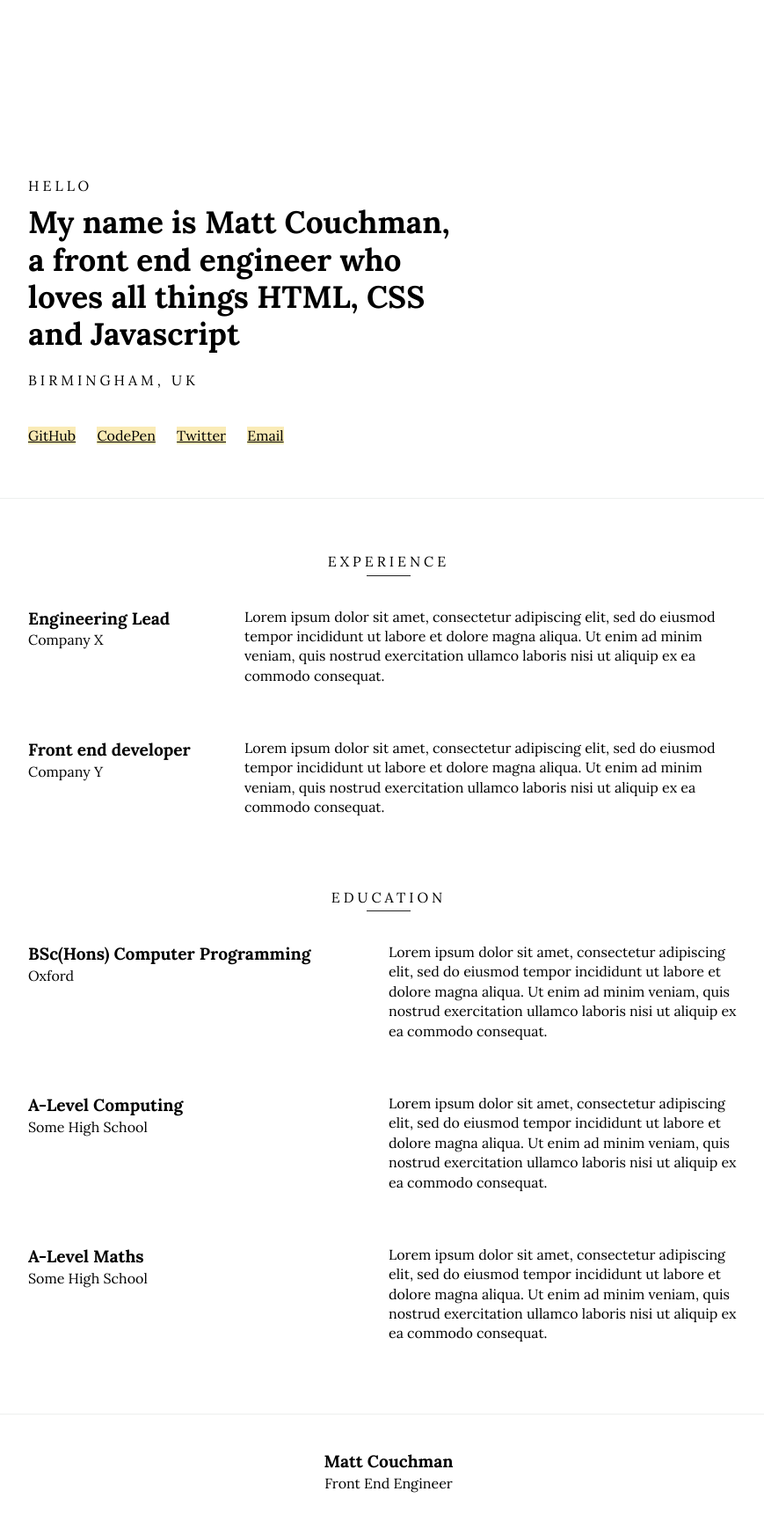
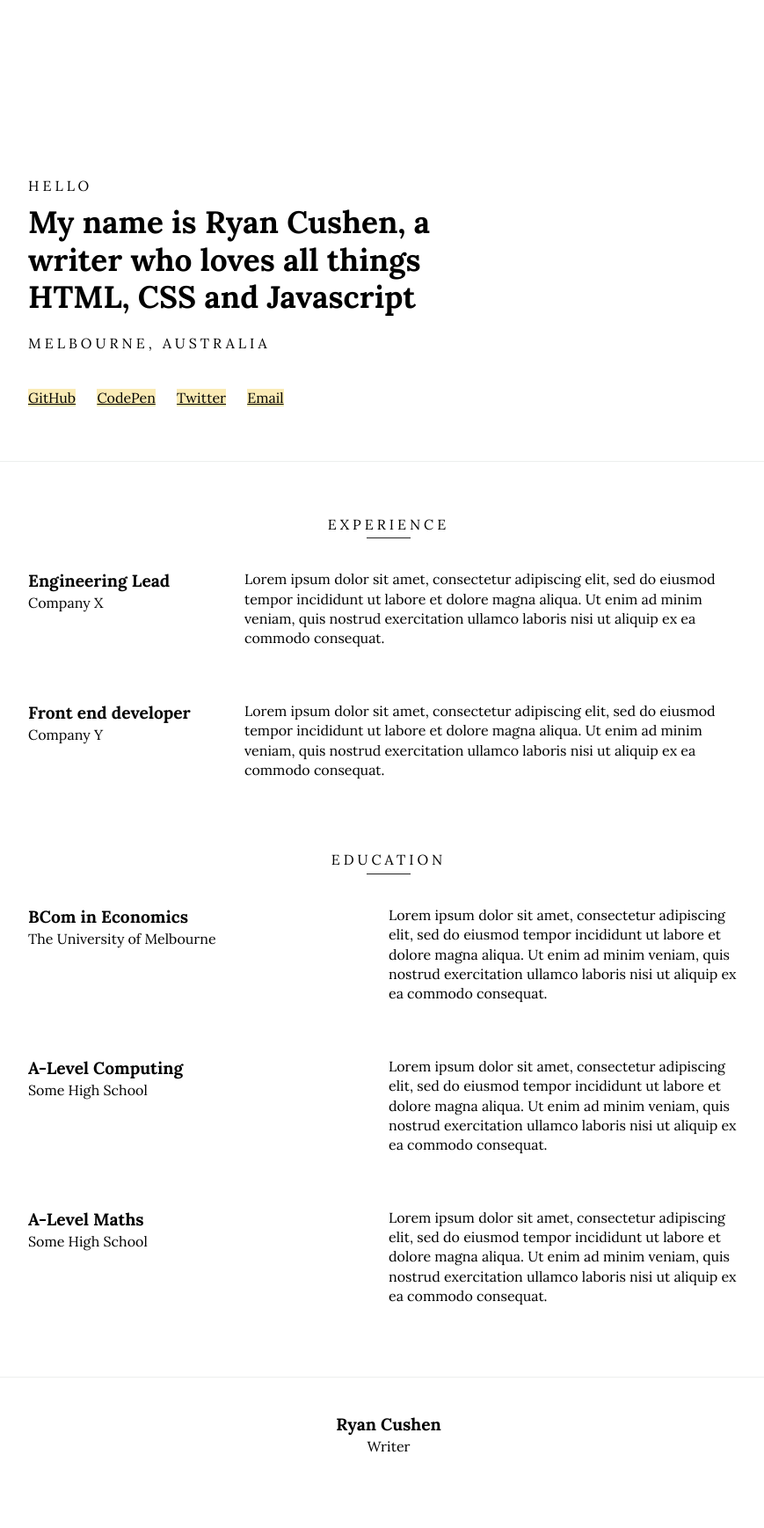
Before and after one commit to rcushen/resume, a Jekyll site: the page built from index.html, in a window 1280 px wide. Shown: the whole page at 88% size, without its empty margins (198-1067 px from the left). Built offline with Jekyll 4.4.1, drawn with Linux system fonts in a browser that asks for light colours; after the commit the page ends 1695 px from its top, so only the background shows below that.

Commit message:
Updated some basic details

```diff
--- a/_config.yml
+++ b/_config.yml
@@ -1,19 +1,19 @@
 # Jekyll Resume Theme
 
 # Site settings
-title: Jekyll Resume
-email: email@domain.com
-description: Jekyll Resume is a mega simple resume theme for Jekyll.
-baseurl: "http://mattcouchman.co.uk/jekyll-resume/"
-url: "http://mattcouchman.co.uk/jekyll-resume/"
-name: Matt Couchman
-job: front end engineer
-location: Birmingham, UK
+title: MY Resume
+email: cushenr@domain.com
+description: Ryan Cushen's resume.
+baseurl: "http://ryancushen.com"
+url: "http://ryancushen.com"
+name: Ryan Cushen
+job: writer
+location: Melbourne, Australia
 languages: HTML, CSS and Javascript
-twitter_username: mattcouchman
-github_username:  mattcouchman
-codepen_username:  mattcouchman
-email_address: some@email.com
+twitter_username: rcushen
+github_username:  rcushen
+codepen_username:  NONE
+email_address: cushenr@gmail.com
 
 # Build settings
 markdown: kramdown
--- a/_data/education.yml
+++ b/_data/education.yml
@@ -1,5 +1,5 @@
--   qualification: BSc(Hons) Computer Programming
-    school: Oxford
+-   qualification: BCom in Economics
+    school: The University of Melbourne
     description: Lorem ipsum dolor sit amet, consectetur adipiscing elit, sed do eiusmod tempor incididunt ut labore et dolore magna aliqua. Ut enim ad minim veniam, quis nostrud exercitation ullamco laboris nisi ut aliquip ex ea commodo consequat.
 
 -   qualification: A-Level Computing
```
